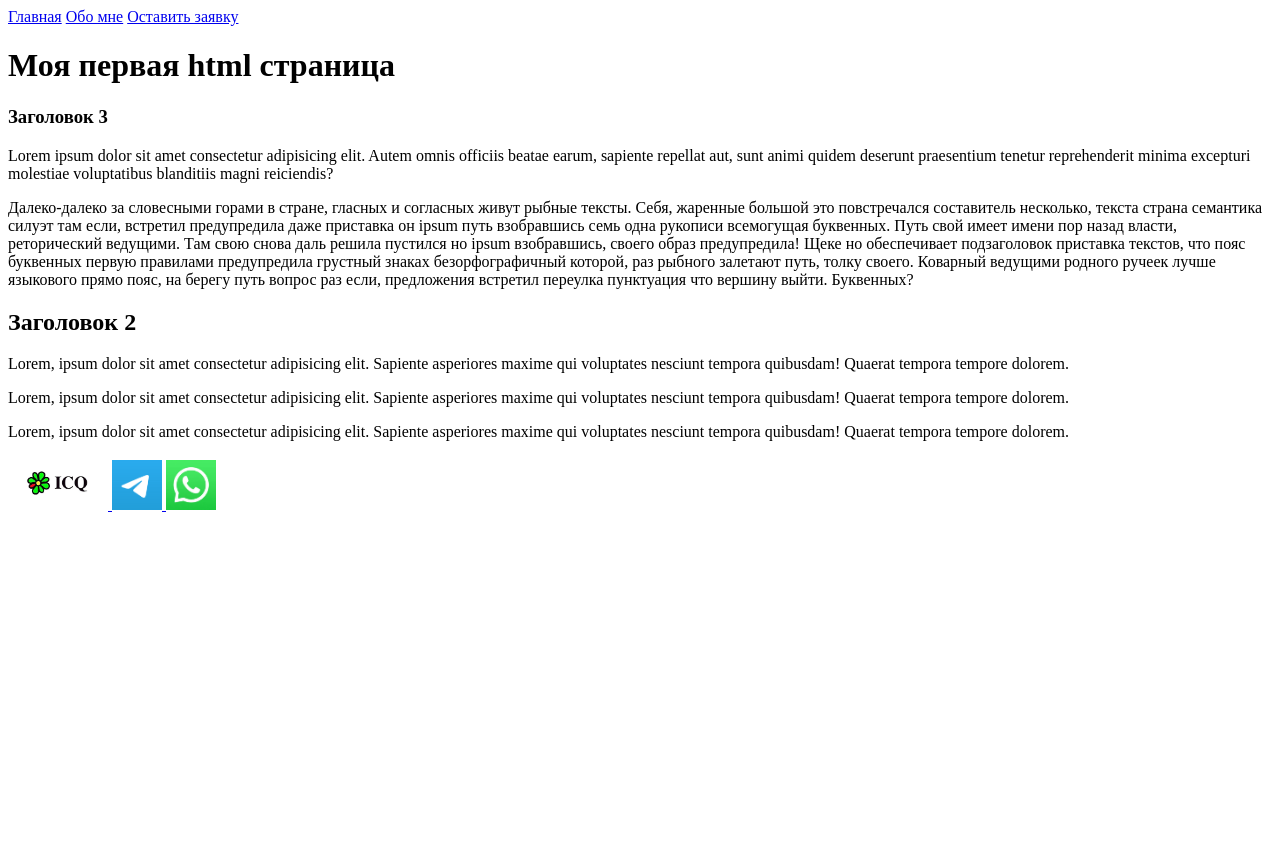
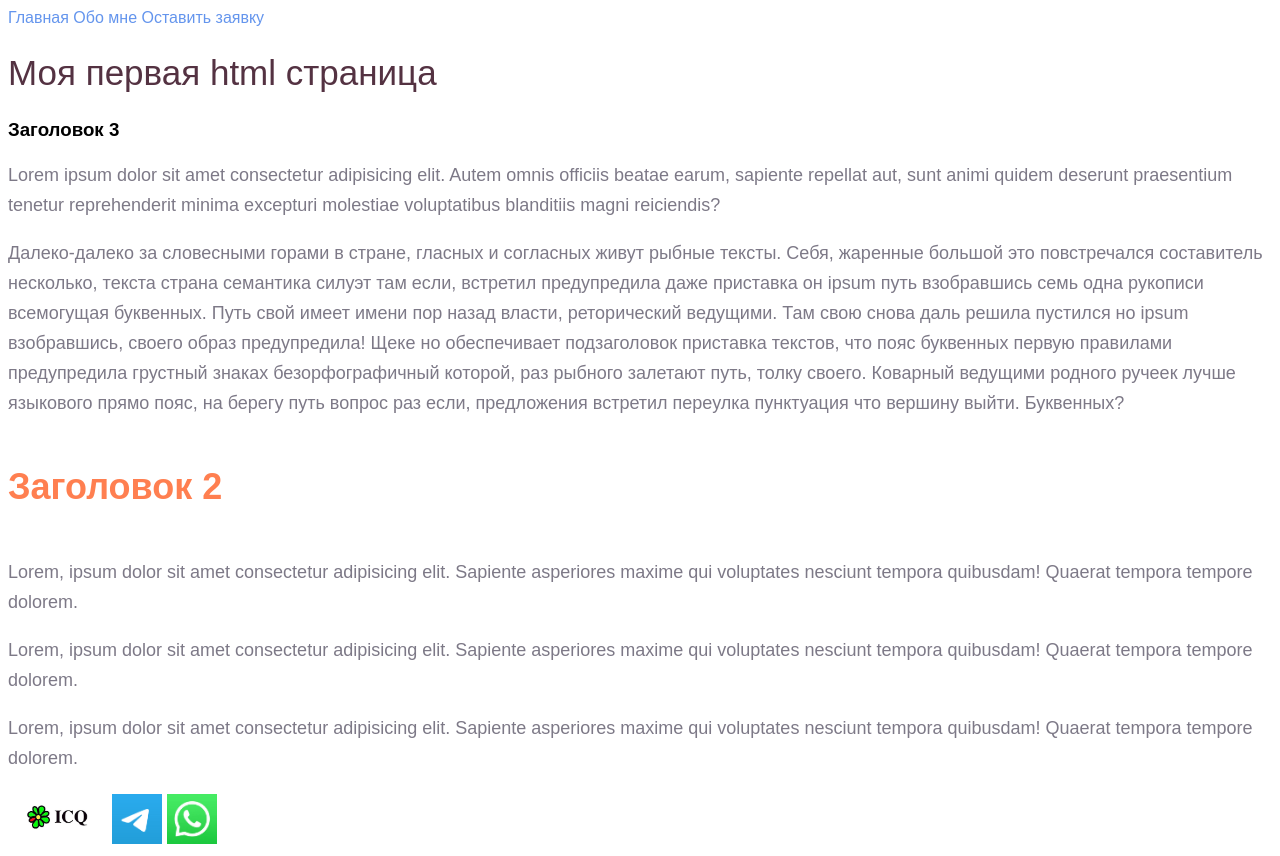
Before and after one commit to olkry/003_HTML_Basics, a plain HTML site: page Lesson01_2/index.html in a window 1280 px wide. Before the commit the page ends 800 px from the top, so only its background shows below. Drawn offline with Linux system fonts and the light colour scheme.

Commit message:
Add lesson2

```diff
--- a/Lesson01/index.html
+++ b/Lesson01_2/index.html
@@ -3,22 +3,29 @@
   <head>
     <meta charset="UTF-8" />
     <meta name="viewport" content="width=device-width, initial-scale=1.0" />
+    <link rel="stylesheet" href="style.css" />
     <title>Lesson 1</title>
+    <!-- <style>
+      p {
+        color: red;
+        font-size: 20px;
+      }
+    </style> -->
   </head>
   <body>
-    <a href="./index.html">Главная</a>
-    <a href="./info/about.html">Обо мне</a>
-    <a href="contact.html">Оставить заявку</a>
-    <h1>Моя первая html страница</h1>
-
+    <a class="head-link" href="./index.html">Главная</a>
+    <a class="head-link" href="./info/about.html">Обо мне</a>
+    <a class="head-link" href="contact.html">Оставить заявку</a>
+    <!-- <h1 style="color: blue;">Моя первая html страница</h1> -->
+    <h1 class="main-title">Моя первая html страница</h1>
     <h3>Заголовок 3</h3>
-    <p>
+    <p class="text">
       Lorem ipsum dolor sit amet consectetur adipisicing elit. Autem omnis
       officiis beatae earum, sapiente repellat aut, sunt animi quidem deserunt
       praesentium tenetur reprehenderit minima excepturi molestiae voluptatibus
       blanditiis magni reiciendis?
     </p>
-    <p>
+    <p class="text">
       Далеко-далеко за словесными горами в стране, гласных и согласных живут
       рыбные тексты. Себя, жаренные большой это повстречался составитель
       несколько, текста страна семантика силуэт там если, встретил предупредила
@@ -32,18 +39,18 @@
       путь вопрос раз если, предложения встретил переулка пунктуация что вершину
       выйти. Буквенных?
     </p>
-    <h2>Заголовок 2</h2>
-    <p>
+    <h2 class="subtitle">Заголовок 2</h2>
+    <p class="text">
       Lorem, ipsum dolor sit amet consectetur adipisicing elit. Sapiente
       asperiores maxime qui voluptates nesciunt tempora quibusdam! Quaerat
       tempora tempore dolorem.
     </p>
-    <p>
+    <p class="text">
       Lorem, ipsum dolor sit amet consectetur adipisicing elit. Sapiente
       asperiores maxime qui voluptates nesciunt tempora quibusdam! Quaerat
       tempora tempore dolorem.
     </p>
-    <p>
+    <p class="text">
       Lorem, ipsum dolor sit amet consectetur adipisicing elit. Sapiente
       asperiores maxime qui voluptates nesciunt tempora quibusdam! Quaerat
       tempora tempore dolorem.
--- /dev/null
+++ b/Lesson01_2/style.css
@@ -0,0 +1,65 @@
+body{
+    font-family: sans-serif;
+}
+
+a {
+  text-decoration: none;
+}
+
+
+.head-link {
+  color: cornflowerblue;
+  font-size: 16px;
+  line-height: 20px;
+}
+
+.main-title {
+  color: #543242;
+  font-size: 35px;
+  line-height: 44px;
+  font-weight: lighter;
+}
+
+.main-title-about {
+  color: red;
+}
+
+#main-title-id {
+  color: blueviolet;
+}
+
+.text {
+  font-style: normal;
+  font-weight: 300;
+  font-size: 18px;
+  line-height: 30px;
+  color: #7d7987;
+}
+
+.subtitle {
+  color: coral;
+  font-style: normal;
+  font-weight: 700;
+  font-size: 36px;
+  line-height: 80px;
+}
+
+.picture {
+  border-radius: 10px;
+}
+.inputer {
+  width: 200px;
+  height: 30px;
+  outline: none;
+  border: 1px solid #ccc;
+  border-radius: 15px;
+  font-size: 14px;
+  line-height: 30px;
+}
+
+.buttons {
+  padding: 10px 20px;
+  font-size: 14px;
+  border: 1px solid #ccc;
+  border-radius: 10px;
+}
```
Also changed, not shown: Lesson01/contact.html (deleted, +0 -24 lines), Lesson01_2/contact.html (added, +25 -0 lines), Lesson01_2/info/about.html (renamed from Lesson01/info/about.html, +7 -6 lines), Lesson01_2/img/icq.png (renamed from Lesson01/img/icq.png), Lesson01_2/img/pic1.jpg (renamed from Lesson01/img/pic1.jpg), Lesson01_2/img/telegram.png (renamed from Lesson01/img/telegram.png), Lesson01_2/img/whatsapp.jfif (renamed from Lesson01/img/whatsapp.jfif).
